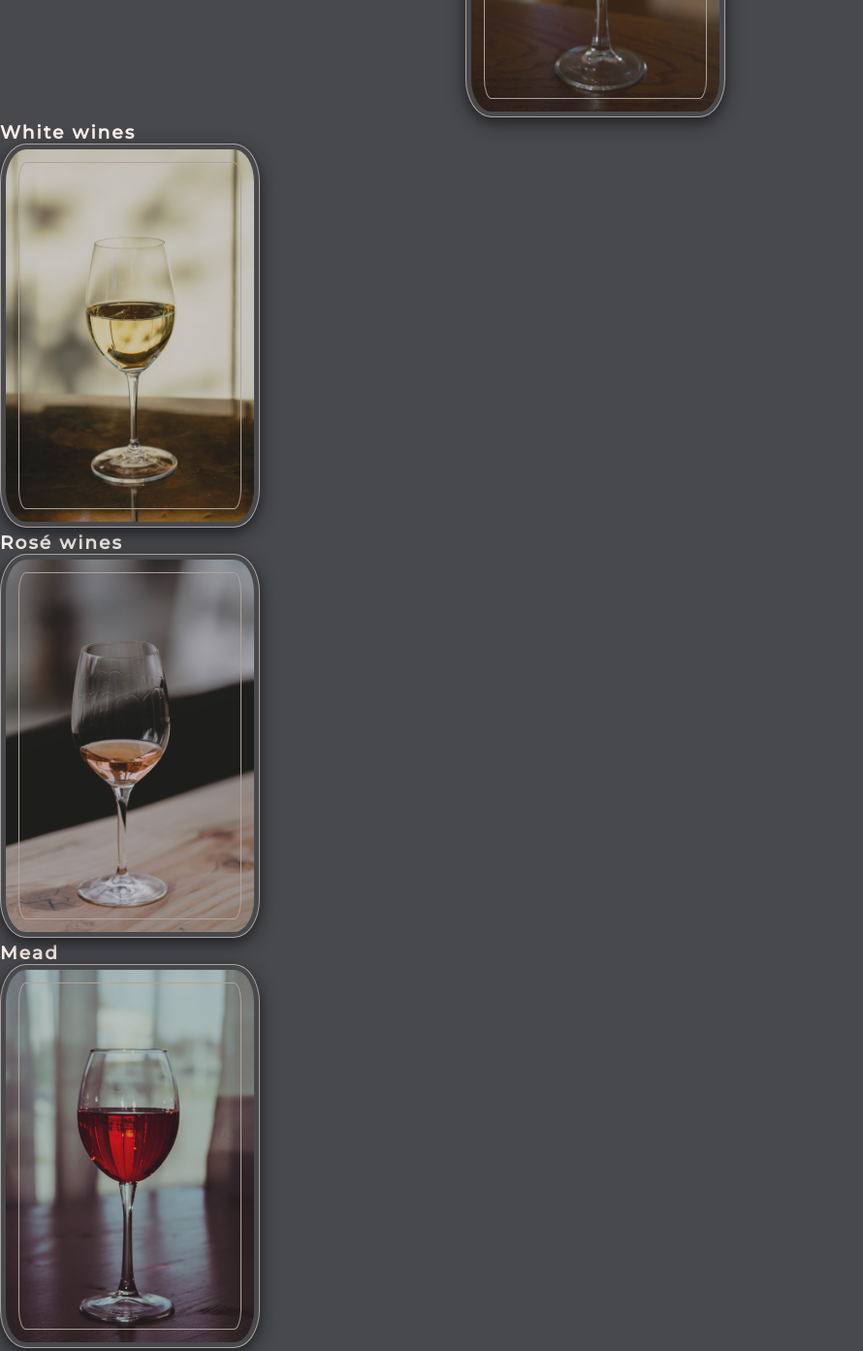
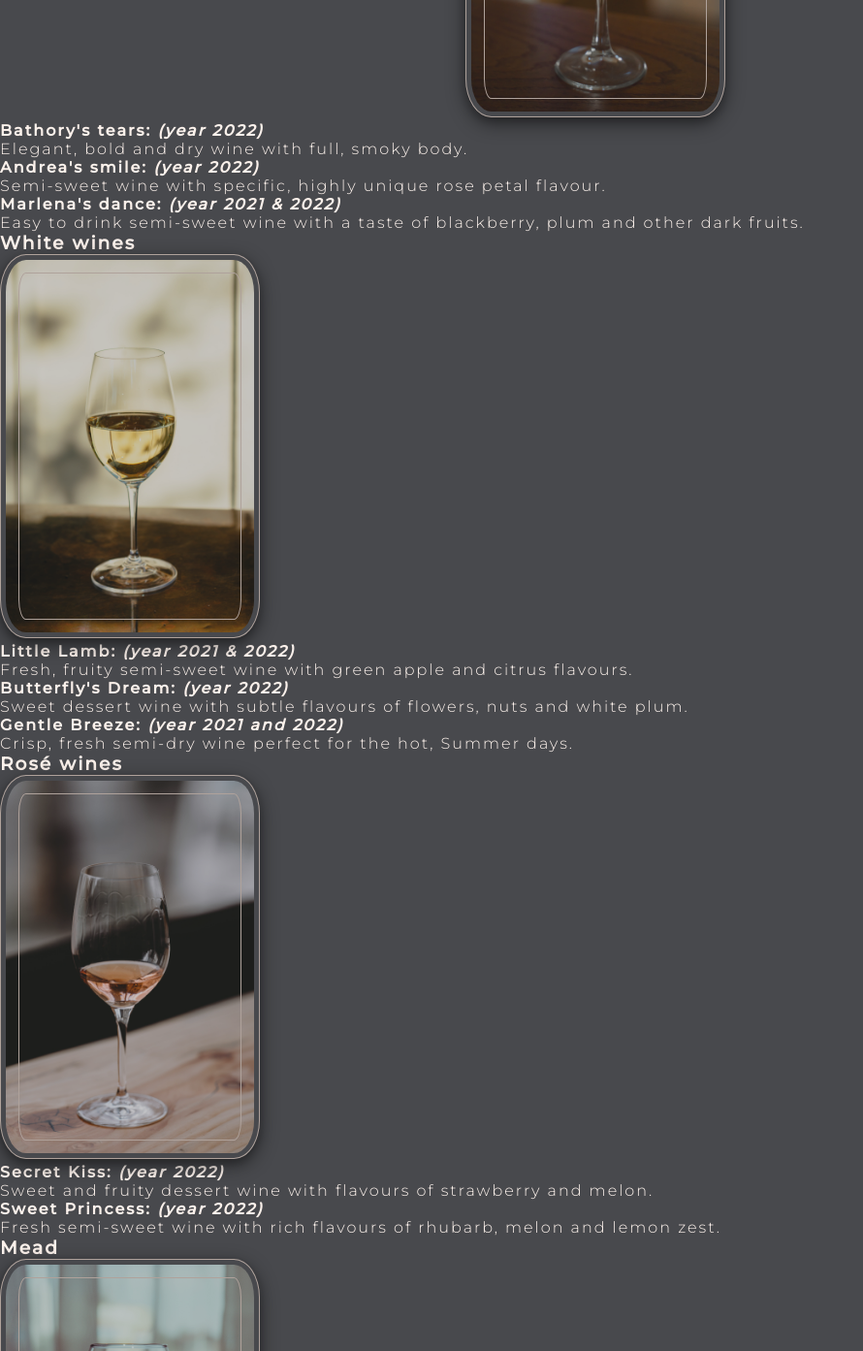
Before and after one commit to TulaUnogi/acarya-vineyard, a plain HTML site: page our-products.html in a window 1280 px wide. Shown: the part 600-1993 px from the top of the page at 97% size, without its empty margins (0-890 px from the left). Drawn offline with nearby package versions, Linux system fonts and the light colour scheme.

Commit message:
Add products description

```diff
--- a/our-products.html
+++ b/our-products.html
@@ -43,18 +43,78 @@
             <div class="red">
                 <h3>Red wines</h3>
                 <img src="assets/images/red-wine.jpg" alt="Glass of red wine">
+                <ul>
+                    <li>
+                        <b>Bathory's tears: <em>(year 2022)</em></b>
+                        <br>
+                        Elegant, bold and dry wine with full, smoky body.
+                    </li>
+                    <li>
+                        <b>Andrea's smile: <em>(year 2022)</em></b>
+                        <br>
+                        Semi-sweet wine with specific, highly unique rose petal flavour.
+                    </li>
+                    <li>
+                        <b>Marlena's dance: <em>(year 2021 & 2022)</em></b>
+                        <br>
+                        Easy to drink semi-sweet wine with a taste of blackberry, plum and other dark fruits.
+                    </li>
+                </ul>
              </div>
              <div class="white">
                 <h3>White wines</h3>
                 <img src="assets/images/white-wine.jpg" alt="Glass of white wine">
+                <ul>
+                    <li>
+                        <b>Little Lamb: <em>(year 2021 & 2022)</em></b>
+                        <br>
+                        Fresh, fruity semi-sweet wine with green apple and citrus flavours.
+                    </li>
+                    <li>
+                        <b>Butterfly's Dream: <em>(year 2022)</em></b>
+                        <br>
+                        Sweet dessert wine with subtle flavours of flowers, nuts and white plum.
+                    </li>
+                    <li>
+                        <b>Gentle Breeze: <em>(year 2021 and 2022)</em></b>
+                        <br>
+                        Crisp, fresh semi-dry wine perfect for the hot, Summer days.
+                    </li>
+                </ul>
             </div>
             <div class="rose">
                 <h3>Rosé wines</h3>
                 <img src="assets/images/rose- wine.jpg" alt="Glass of rosé wine">
+                <ul>
+                    <li>
+                        <b>Secret Kiss: <em>(year 2022)</em></b>
+                        <br>
+                        Sweet and fruity dessert wine with flavours of strawberry and melon.
+                    </li>
+                    <li>
+                        <b>Sweet Princess: <em>(year 2022)</em></b>
+                        <br>
+                        Fresh semi-sweet wine with rich flavours of rhubarb, melon and lemon zest.
+                    </li>
+                </ul>
             </div>
             <div class="mead">
                 <h3>Mead</h3>
                 <img src="assets/images/mead.jpg" alt="Glass of mead">
+                <ul>
+                    <li>
+                        <b>Emperor's Mead: <em>(year 2021 & 2022)</em></b>
+                        <br>
+                        Our signature Trójniak (eng. Three Parts) mead made of 1 part of red grape juice,
+                        1 part of water and 1 part of honey. Dark coloured and rich in sweet honey flavours.
+                    </li>
+                    <li>
+                        <b>Empress' Mead: <em>(year 2022)</em></b>
+                        <br>
+                        Trójniak mead made of 1 part of white grape juice, 1 part of water and 1 part of honey.
+                        Lighter in both taste and colour than the Emperor's Mead, but equally delicious!
+                    </li>
+                </ul>
             </div>
         </section>
 
```
